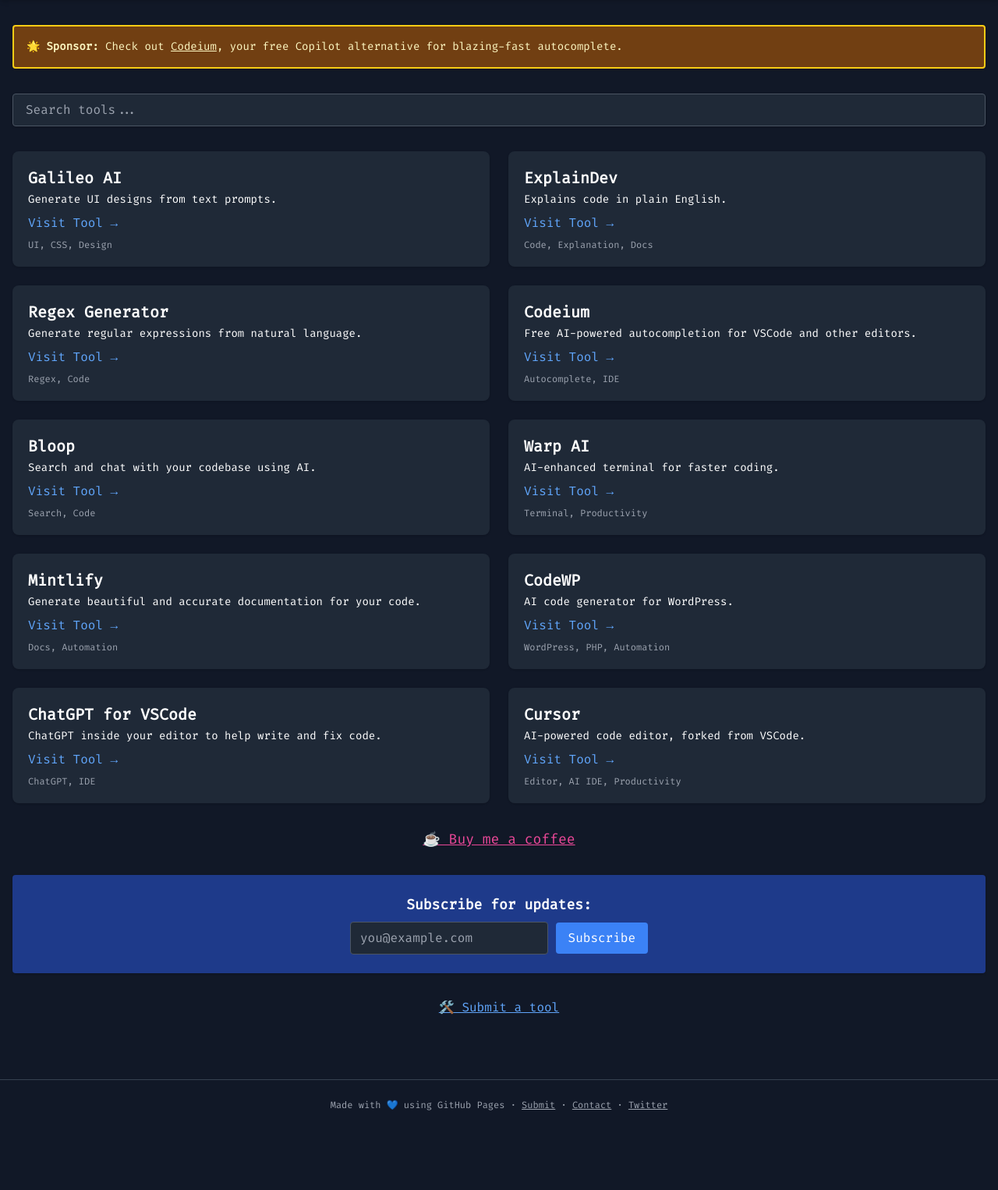
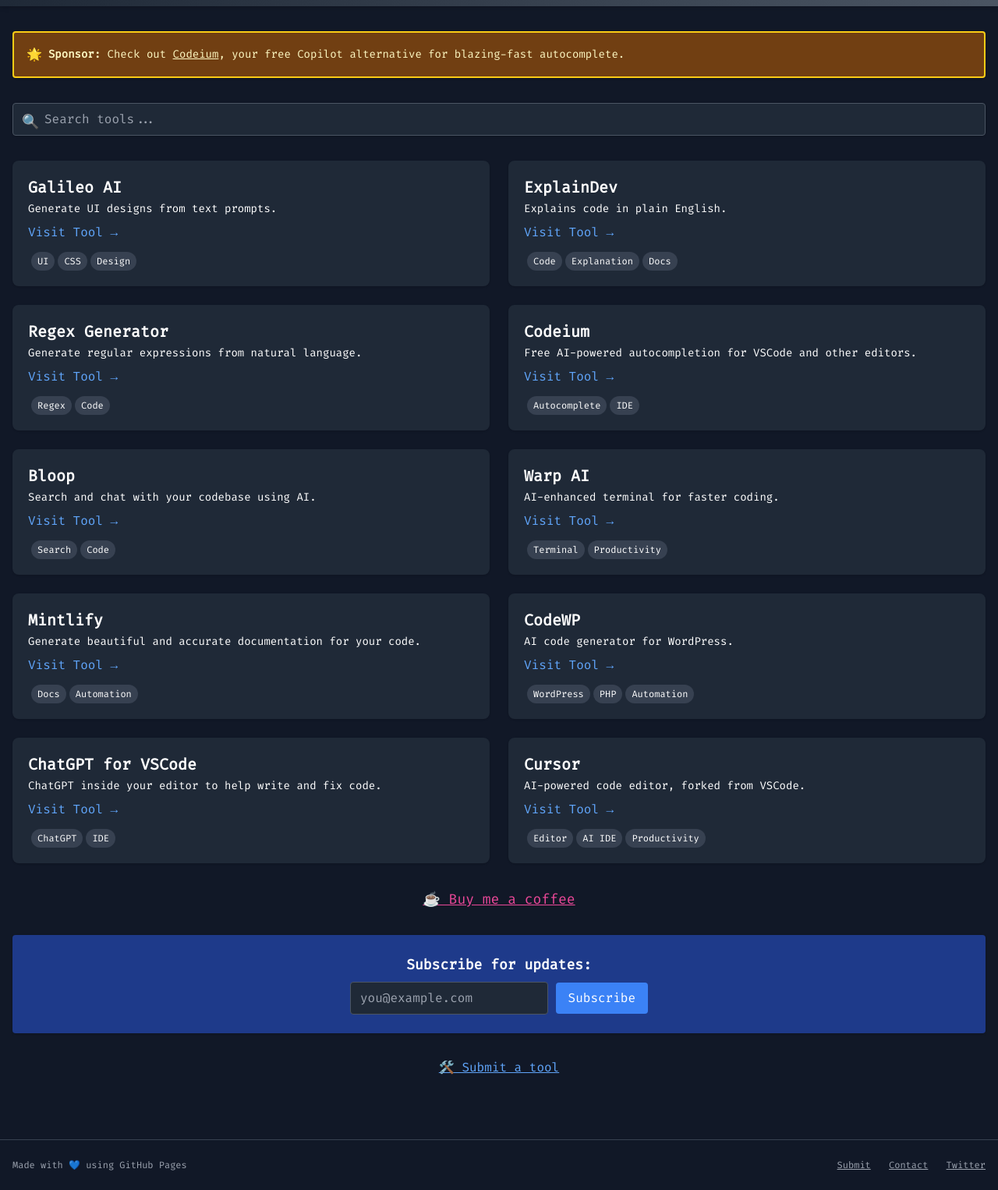
Before and after one commit to krd2ad/webdevai, a plain HTML site: page index.html in a window 1280 px wide. Shown: the part 88-1614 px from the top of the page at 78% size. Before the commit the page ends 1537 px from the top, so only its background shows below. Drawn offline with nearby package versions, Linux system fonts and the light colour scheme.

Commit message:
Update index.html

```diff
--- a/index.html
+++ b/index.html
@@ -25,10 +25,12 @@
   </script>
 </head>
 <body class="bg-white dark:bg-gray-900 text-gray-900 dark:text-white font-mono" x-data="{ dark: true, search: '' }">
+
+  <!-- Header -->
   <div class="bg-hero-pattern text-white py-6 px-4 shadow-md">
     <div class="container mx-auto flex justify-between items-center">
       <div class="flex items-center space-x-3">
-        <img src="logo.png" alt="Logo" class="w-10 h-10">
+        <img src="logo.png" alt="Logo" class="w-12 h-12">
         <h1 class="text-3xl font-bold">Web Dev AI</h1>
       </div>
       <button @click="dark = !dark; document.documentElement.classList.toggle('dark')" class="bg-white text-gray-800 px-3 py-1 rounded shadow">
@@ -37,28 +39,37 @@
     </div>
   </div>
 
+  <!-- Main Container -->
   <div class="container mx-auto px-4 py-8 space-y-8">
+
     <!-- Sponsor -->
-    <div class="border-2 border-yellow-400 p-4 rounded bg-yellow-50 dark:bg-yellow-900 dark:text-yellow-100 shadow">
-      <p class="text-sm flex items-center space-x-2">
-        <span>🌟</span>
-        <span><strong>Sponsor:</strong> Check out <a href="https://codeium.com/" class="underline">Codeium</a>, your free Copilot alternative for blazing-fast autocomplete.</span>
+    <div class="border-2 border-yellow-400 p-4 rounded bg-yellow-50 dark:bg-yellow-900 dark:text-yellow-100 shadow flex items-center space-x-2">
+      <span>🌟</span>
+      <p class="text-sm">
+        <strong>Sponsor:</strong> Check out <a href="https://codeium.com/" class="underline">Codeium</a>, your free Copilot alternative for blazing-fast autocomplete.
         <!-- Replace link above with your paid sponsor link -->
       </p>
     </div>
 
     <!-- Search -->
-    <input type="text" placeholder="Search tools..." x-model="search" class="w-full px-4 py-2 border rounded shadow dark:bg-gray-800 dark:border-gray-600" />
+    <div class="relative">
+      <input type="text" placeholder="Search tools..." x-model="search" class="w-full px-4 py-2 border rounded shadow dark:bg-gray-800 dark:border-gray-600 pl-10" />
+      <span class="absolute left-3 top-2.5 text-gray-400 dark:text-gray-500 text-lg">🔍</span>
+    </div>
 
     <!-- Tool Grid -->
     <div class="grid md:grid-cols-2 gap-6" x-data="{ tools }">
       <template x-for="tool in tools.filter(t => t.name.toLowerCase().includes(search.toLowerCase()) || t.tags.some(tag => tag.toLowerCase().includes(search.toLowerCase())))" :key="tool.name">
-        <div class="p-5 bg-gray-100 dark:bg-gray-800 rounded-lg shadow hover:scale-[1.02] transition-transform">
-          <h2 class="text-xl font-bold" x-text="tool.name"></h2>
-          <p class="text-sm mt-1" x-text="tool.description"></p>
-          <a :href="tool.link" target="_blank" class="text-blue-400 mt-2 inline-block">Visit Tool →</a>
+        <div class="p-5 bg-gray-100 dark:bg-gray-800 rounded-lg shadow hover:ring-2 hover:ring-blue-400 transition-transform hover:scale-[1.02]">
+          <h2 class="text-xl font-bold mb-1" x-text="tool.name"></h2>
+          <p class="text-sm mb-2" x-text="tool.description"></p>
+          <a :href="tool.link" target="_blank" class="text-blue-400 font-medium">Visit Tool →</a>
           <!-- Add affiliate links here once available -->
-          <div class="text-xs mt-2 text-gray-600 dark:text-gray-400" x-text="tool.tags.join(', ')"></div>
+          <div class="mt-3 space-x-1">
+            <template x-for="tag in tool.tags">
+              <span class="inline-block bg-gray-200 dark:bg-gray-700 text-xs rounded-full px-2 py-1" x-text="tag"></span>
+            </template>
+          </div>
         </div>
       </template>
     </div>
@@ -88,8 +99,15 @@
   </div>
 
   <!-- Footer -->
-  <footer class="text-center text-xs text-gray-500 dark:text-gray-400 py-6 mt-12 border-t dark:border-gray-700">
-    Made with 💙 using GitHub Pages · <a href="submit.html" class="underline">Submit</a> · <a href="#" class="underline">Contact</a> · <a href="#" class="underline">Twitter</a>
+  <footer class="text-xs text-gray-500 dark:text-gray-400 py-6 mt-12 border-t dark:border-gray-700 bg-white dark:bg-gray-900">
+    <div class="container mx-auto px-4 flex flex-col sm:flex-row justify-between items-center space-y-2 sm:space-y-0">
+      <div>Made with 💙 using GitHub Pages</div>
+      <div class="space-x-4">
+        <a href="submit.html" class="underline">Submit</a>
+        <a href="#" class="underline">Contact</a>
+        <a href="#" class="underline">Twitter</a>
+      </div>
+    </div>
   </footer>
 
   <script src="tools.js"></script>
```
